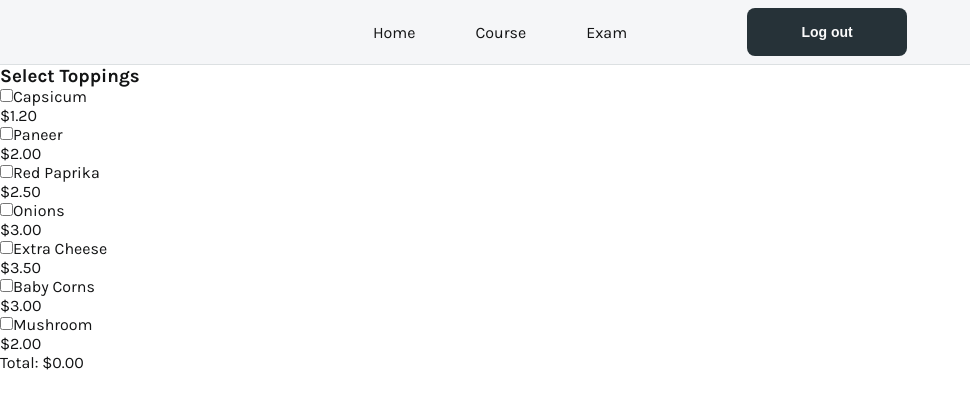
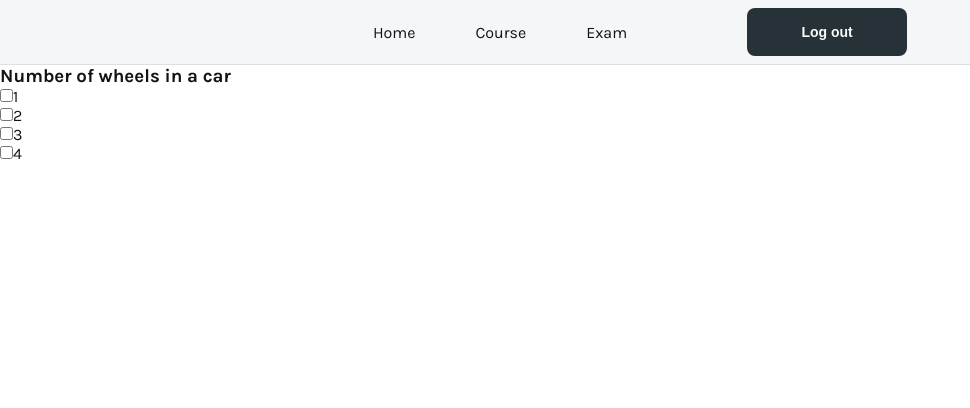
Before and after one commit to mritunjaysaha/final-year-project-fe, a React (Create React App) app: page /mcq in a window 1280 px wide. Shown: the top 408 px of the page, without its empty margins (0-970 px from the left). Built offline with nearby package versions, Linux system fonts and the light colour scheme; no server answers.

Commit message:
updated MCQ Exam

```diff
--- a/src/Components/Exam/mcqExam.jsx
+++ b/src/Components/Exam/mcqExam.jsx
@@ -1,71 +1,57 @@
-import { useState } from "react";
+import { useState, useEffect } from "react";
 
-const toppings = [
-    {
-        name: "Capsicum",
-        price: 1.2,
-    },
-    {
-        name: "Paneer",
-        price: 2.0,
-    },
-    {
-        name: "Red Paprika",
-        price: 2.5,
-    },
-    {
-        name: "Onions",
-        price: 3.0,
-    },
-    {
-        name: "Extra Cheese",
-        price: 3.5,
-    },
-    {
-        name: "Baby Corns",
-        price: 3.0,
-    },
-    {
-        name: "Mushroom",
-        price: 2.0,
-    },
-];
+const DUMMY_MCQ_SCHEMA = {
+    question: "",
+    options: [{ value: "", isCorrect: "default: false" }],
 
-const getFormattedPrice = (price) => `$${price.toFixed(2)}`;
+    answered: "",
+};
+
+// ! Add restriction for at least one option to be true
+
+const test = {
+    question: "Number of wheels in a car",
+    options: [
+        { value: "1", isCorrect: false },
+        { value: "2", isCorrect: false },
+        { value: "3", isCorrect: false },
+        { value: "4", isCorrect: true },
+    ],
+};
 
 export function MCQExam() {
     const [checkedState, setCheckedState] = useState(
-        new Array(toppings.length).fill(false)
+        new Array(test.options.length).fill(false)
     );
 
-    const [total, setTotal] = useState(0);
+    const [answeredIndex, setAnsweredIndex] = useState(null);
 
     const handleChange = (position) => {
-        const updatedCheckedState = checkedState.map((item, index) =>
-            index === position ? !item : item
-        );
+        console.log("handleChange clicked");
+        const updatedCheckedState = checkedState.map((item, index) => {
+            console.log({ index });
+
+            if (index === position) {
+                setAnsweredIndex(position);
+                return !item;
+            } else {
+                return item;
+            }
+        });
 
         setCheckedState(updatedCheckedState);
+    };
 
-        const totalPrice = updatedCheckedState.reduce(
-            (sum, currentState, index) => {
-                if (currentState === true) {
-                    return sum + toppings[index].price;
-                }
-
-                return sum;
-            },
-            0
-        );
-
-        setTotal(totalPrice);
-    };
+    useEffect(() => {
+        console.log({ answeredIndex });
+    }, [answeredIndex]);
 
     return (
         <div>
-            <h3>Select Toppings</h3>
+            {/* {JSON.stringify(test)} */}
+            <h3>{test.question}</h3>
             <ul>
-                {toppings.map(({ name, price }, index) => {
+                {test.options.map(({ value }, index) => {
                     return (
                         <li key={index}>
                             <div>
@@ -73,28 +59,19 @@ export function MCQExam() {
                                     <input
                                         type="checkbox"
                                         id={`custom-checkbox-${index}`}
-                                        name={name}
-                                        value={name}
+                                        name={value}
+                                        value={value}
                                         checked={checkedState[index]}
                                         onChange={() => handleChange(index)}
                                     />
                                     <label htmlFor={`custom-checkbox-${index}`}>
-                                        {name}
+                                        {value}
                                     </label>
                                 </div>
-                                <div>{getFormattedPrice(price)}</div>
                             </div>
                         </li>
                     );
                 })}
-
-                <li>
-                    <div>
-                        <div>
-                            Total: <span>{getFormattedPrice(total)}</span>
-                        </div>
-                    </div>
-                </li>
             </ul>
         </div>
     );
```
